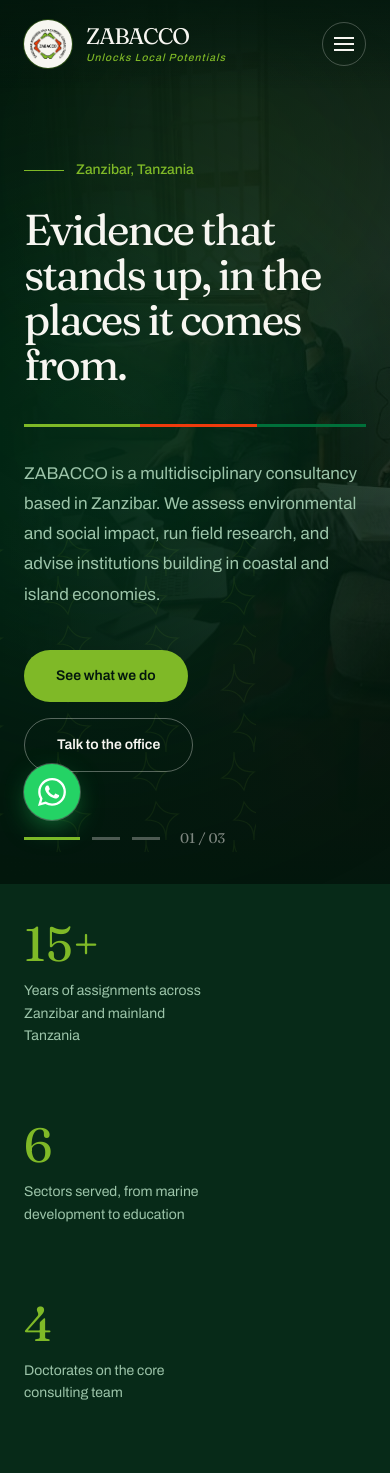
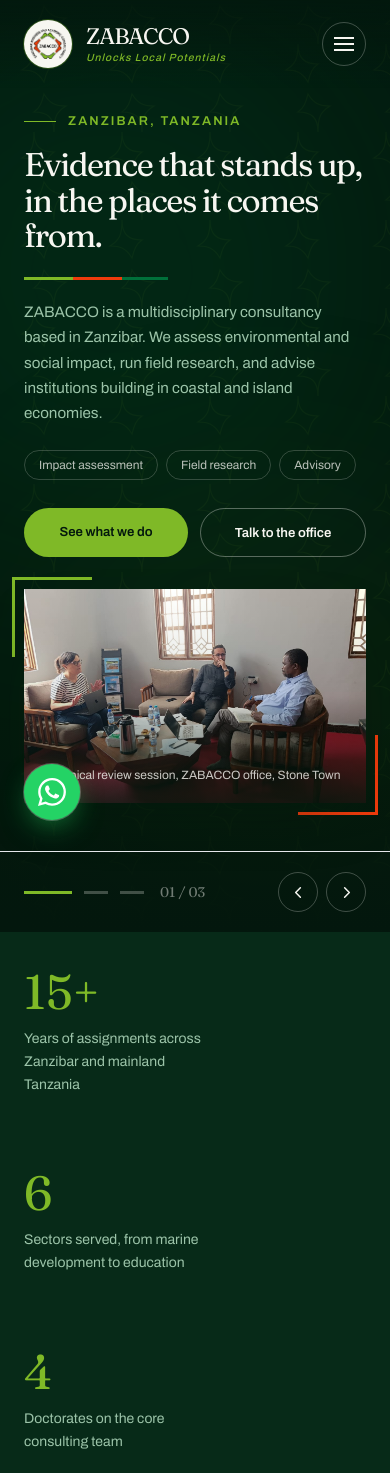
Before and after one commit to IssaFullStack/zabacco-website, a React (Vite) app: page /#/ in a window 390 px wide. Shown: the top 1473 px of the page. Built offline with nearby package versions, Linux system fonts and the light colour scheme.

Commit message:
Rebuild hero as an editorial split layout with framed image panel; tighten height on phones

```diff
--- a/src/components/HeroSlider.jsx
+++ b/src/components/HeroSlider.jsx
@@ -1,6 +1,6 @@
 import { useCallback, useEffect, useRef, useState } from 'react'
 import { Link } from 'react-router-dom'
-import { heroSlides } from '../data/site'
+import { heroSlides, org } from '../data/site'
 
 const DURATION = 7000
 
@@ -9,130 +9,156 @@
   const [paused, setPaused] = useState(false)
   const timer = useRef(null)
   const count = heroSlides.length
+  const slide = heroSlides[index]
 
   const go = useCallback((next) => setIndex(((next % count) + count) % count), [count])
 
   useEffect(() => {
-    const reduce = window.matchMedia('(prefers-reduced-motion: reduce)').matches
-    if (reduce || paused) return
+    if (window.matchMedia('(prefers-reduced-motion: reduce)').matches || paused) return
     timer.current = setTimeout(() => go(index + 1), DURATION)
     return () => clearTimeout(timer.current)
   }, [index, paused, go])
 
-  const onKey = (e) => {
-    if (e.key === 'ArrowRight') go(index + 1)
-    if (e.key === 'ArrowLeft') go(index - 1)
-  }
-
   return (
     <section
-      className="relative min-h-[min(94vh,50rem)] overflow-hidden bg-abyss text-ivory"
+      className="relative overflow-hidden bg-abyss text-ivory"
       onMouseEnter={() => setPaused(true)}
       onMouseLeave={() => setPaused(false)}
       onFocus={() => setPaused(true)}
       onBlur={() => setPaused(false)}
-      onKeyDown={onKey}
+      onKeyDown={(e) => {
+        if (e.key === 'ArrowRight') go(index + 1)
+        if (e.key === 'ArrowLeft') go(index - 1)
+      }}
       aria-roledescription="carousel"
       aria-label="ZABACCO introduction"
-      tabIndex={-1}
     >
-      {/* Slides */}
-      {heroSlides.map((slide, i) => (
-        <div
-          key={slide.image}
-          className={`absolute inset-0 transition-opacity duration-[1400ms] ease-tide ${
-            i === index ? 'opacity-100' : 'opacity-0'
-          }`}
-          aria-hidden={i !== index}
-        >
-          <img
-            src={slide.image}
-            alt=""
-            className={`h-full w-full object-cover object-center opacity-[0.34] transition-transform duration-[9000ms] ease-linear ${
-              i === index ? 'scale-110' : 'scale-100'
-            }`}
-          />
-        </div>
-      ))}
-
-      <div className="pointer-events-none absolute inset-0">
-        <div className="absolute inset-0 bg-gradient-to-r from-abyss via-abyss/92 to-abyss/45" />
-        <div className="absolute inset-0 bg-gradient-to-t from-abyss via-transparent to-abyss/80" />
-        <div className="absolute -left-32 top-1/4 h-[28rem] w-[28rem] rounded-full bg-palm/25 blur-[130px]" />
-        <div className="absolute right-0 top-0 h-80 w-80 rounded-full bg-leaf/10 blur-[130px]" />
-        <div className="lattice absolute -left-16 bottom-8 h-80 w-80 opacity-[0.09]" />
+      {/* Ground: brand glows and the emblem lattice, no photograph behind the type */}
+      <div className="pointer-events-none absolute inset-0" aria-hidden>
+        <div className="absolute -left-40 top-0 h-[34rem] w-[34rem] rounded-full bg-palm/25 blur-[140px]" />
+        <div className="absolute -right-20 bottom-0 h-[26rem] w-[26rem] rounded-full bg-leaf/[0.07] blur-[130px]" />
+        <div className="lattice absolute inset-0 opacity-[0.055]" />
+        <div className="absolute inset-x-0 bottom-0 h-56 bg-gradient-to-t from-abyss to-transparent" />
       </div>
 
+      <div className="shell relative grid items-center gap-8 pb-12 pt-28 sm:gap-12 sm:pb-20 sm:pt-36 nav:min-h-[46rem] nav:grid-cols-[1.08fr_0.92fr] nav:gap-16 nav:pb-24 nav:pt-40">
         {/* Copy */}
-      <div className="shell relative flex min-h-[min(94vh,50rem)] flex-col justify-end pb-28 pt-40 sm:pb-32">
         <div aria-live="polite" aria-atomic="true">
-          {heroSlides.map((slide, i) =>
-            i === index ? (
-              <div key={slide.image}>
-                <p className="flex animate-rise items-center gap-3 text-sm font-medium text-leaf">
-                  <span className="h-px w-10 bg-leaf" aria-hidden />
+          <div key={index}>
+            <p className="flex animate-rise items-center gap-3 text-[0.8rem] font-semibold uppercase tracking-[0.16em] text-leaf sm:text-sm sm:tracking-[0.18em]">
+              <span className="h-px w-8 bg-leaf sm:w-10" aria-hidden />
               {slide.kicker}
             </p>
-                <h1 className="mt-7 max-w-4xl animate-rise text-[2.7rem] leading-[1.04] [animation-delay:120ms] sm:text-6xl lg:text-[4.4rem]">
+
+            <h1 className="mt-4 animate-rise text-[2.05rem] sm:mt-7 leading-[1.08] [animation-delay:120ms] sm:text-[3.1rem] sm:leading-[1.05] nav:text-[3.4rem] xl:text-[3.9rem]">
               {slide.title}
             </h1>
-                <div className="brandline mt-9 h-[3px] w-full max-w-lg origin-left animate-drawline" aria-hidden />
-                <p className="mt-8 max-w-xl animate-rise lede text-frond [animation-delay:300ms]">
+
+            <div className="brandline mt-6 h-[3px] w-36 sm:mt-7 origin-left animate-drawline sm:w-56" aria-hidden />
+
+            <p className="mt-5 max-w-xl animate-rise text-[0.95rem] leading-[1.65] text-frond [animation-delay:280ms] sm:mt-8 sm:text-lg sm:leading-[1.8]">
               {slide.body}
             </p>
-                <div className="mt-10 flex animate-rise flex-wrap gap-4 [animation-delay:420ms]">
+
+            <ul className="mt-6 flex animate-rise flex-wrap gap-2 [animation-delay:360ms] sm:mt-7">
+              {slide.tags.map((tag) => (
+                <li
+                  key={tag}
+                  className="rounded-full border border-ivory/20 px-3.5 py-1.5 text-xs text-ivory/75 sm:text-[0.8rem]"
+                >
+                  {tag}
+                </li>
+              ))}
+            </ul>
+
+            <div className="mt-7 flex animate-rise flex-wrap gap-3 [animation-delay:440ms] sm:mt-10 sm:gap-4">
               <Link
                 to={slide.ctaTo}
-                    className="rounded-full bg-leaf px-8 py-4 text-sm font-semibold text-abyss shadow-lift transition-colors duration-300 hover:bg-ivory"
+                className="flex-1 whitespace-nowrap rounded-full bg-leaf px-4 py-3.5 text-center text-[0.82rem] font-semibold text-abyss sm:text-sm shadow-lift transition-colors duration-300 hover:bg-ivory sm:flex-none sm:px-8 sm:py-4"
               >
                 {slide.cta}
               </Link>
               <Link
                 to="/contact"
-                    className="rounded-full border border-ivory/35 px-8 py-4 text-sm font-semibold text-ivory transition-colors duration-300 hover:border-leaf hover:text-leaf"
+                className="flex-1 whitespace-nowrap rounded-full border border-ivory/35 px-4 py-3.5 text-center text-[0.82rem] font-semibold text-ivory sm:text-sm transition-colors duration-300 hover:border-leaf hover:text-leaf sm:flex-none sm:px-8 sm:py-4"
               >
                 Talk to the office
               </Link>
             </div>
           </div>
-            ) : null
-          )}
-        </div>
         </div>
 
-      {/* Controls */}
-      <div className="absolute inset-x-0 bottom-8 z-10">
-        <div className="shell flex items-center justify-between gap-6">
+        {/* Framed image panel */}
+        <figure className="relative">
+          <div
+            className="absolute -left-3 -top-3 h-20 w-20 border-l-[3px] border-t-[3px] border-leaf sm:-left-4 sm:-top-4 sm:h-28 sm:w-28"
+            aria-hidden
+          />
+          <div
+            className="absolute -bottom-3 -right-3 h-20 w-20 border-b-[3px] border-r-[3px] border-flame sm:-bottom-4 sm:-right-4 sm:h-28 sm:w-28"
+            aria-hidden
+          />
+
+          <div className="relative overflow-hidden bg-forest shadow-lift">
+            {heroSlides.map((s, i) => (
+              <img
+                key={s.image}
+                src={s.image}
+                alt={i === index ? s.caption : ''}
+                aria-hidden={i !== index}
+                className={`aspect-[16/10] w-full object-cover transition-all duration-[1400ms] ease-tide sm:aspect-[2/1] nav:aspect-[5/6] ${
+                  i === index
+                    ? 'relative z-10 scale-100 opacity-100'
+                    : 'absolute inset-0 z-0 scale-105 opacity-0'
+                }`}
+              />
+            ))}
+            <div
+              className="absolute inset-0 z-20 bg-gradient-to-t from-abyss/85 via-abyss/10 to-transparent"
+              aria-hidden
+            />
+            <figcaption className="absolute inset-x-0 bottom-0 z-30 p-5 text-xs leading-snug text-ivory/80 sm:p-6 sm:text-sm">
+              {slide.caption}
+            </figcaption>
+          </div>
+        </figure>
+      </div>
+
+      {/* Controls and standing line */}
+      <div className="relative border-t border-ivory/12">
+        <div className="shell flex flex-wrap items-center justify-between gap-5 py-5">
           <div className="flex items-center gap-3">
-            {heroSlides.map((slide, i) => (
+            {heroSlides.map((s, i) => (
               <button
-                key={slide.image}
+                key={s.image}
                 type="button"
                 onClick={() => go(i)}
-                aria-label={`Show slide ${i + 1}: ${slide.kicker}`}
+                aria-label={`Show slide ${i + 1}: ${s.kicker}`}
                 aria-current={i === index}
-                className="group py-3"
+                className="group py-2"
               >
                 <span
                   className={`block h-[3px] transition-all duration-500 ease-tide ${
-                    i === index ? 'w-14 bg-leaf' : 'w-7 bg-ivory/30 group-hover:bg-ivory/60'
+                    i === index ? 'w-12 bg-leaf sm:w-16' : 'w-6 bg-ivory/25 group-hover:bg-ivory/60'
                   }`}
                 />
               </button>
             ))}
-            <span className="ml-2 font-display text-sm text-ivory/50">
+            <span className="ml-1 font-display text-sm text-ivory/45">
               {String(index + 1).padStart(2, '0')} / {String(count).padStart(2, '0')}
             </span>
           </div>
 
-          <div className="hidden gap-2 sm:flex">
+          <p className="hidden text-sm text-ivory/45 nav:block">{org.tagline}</p>
+
+          <div className="flex gap-2">
             <button
               type="button"
               onClick={() => go(index - 1)}
               aria-label="Previous slide"
-              className="grid h-11 w-11 place-items-center rounded-full border border-ivory/25 text-ivory transition-colors hover:border-leaf hover:text-leaf"
+              className="grid h-10 w-10 place-items-center rounded-full border border-ivory/25 text-ivory transition-colors hover:border-leaf hover:text-leaf sm:h-11 sm:w-11"
             >
-              <svg width="16" height="16" viewBox="0 0 16 16" fill="none" aria-hidden>
+              <svg width="15" height="15" viewBox="0 0 16 16" fill="none" aria-hidden>
                 <path d="M10 3 5 8l5 5" stroke="currentColor" strokeWidth="1.6" strokeLinecap="round" strokeLinejoin="round" />
               </svg>
             </button>
@@ -140,9 +166,9 @@
               type="button"
               onClick={() => go(index + 1)}
               aria-label="Next slide"
-              className="grid h-11 w-11 place-items-center rounded-full border border-ivory/25 text-ivory transition-colors hover:border-leaf hover:text-leaf"
+              className="grid h-10 w-10 place-items-center rounded-full border border-ivory/25 text-ivory transition-colors hover:border-leaf hover:text-leaf sm:h-11 sm:w-11"
             >
-              <svg width="16" height="16" viewBox="0 0 16 16" fill="none" aria-hidden>
+              <svg width="15" height="15" viewBox="0 0 16 16" fill="none" aria-hidden>
                 <path d="m6 3 5 5-5 5" stroke="currentColor" strokeWidth="1.6" strokeLinecap="round" strokeLinejoin="round" />
               </svg>
             </button>
--- a/src/data/site.js
+++ b/src/data/site.js
@@ -532,6 +532,8 @@
     cta: 'See what we do',
     ctaTo: '/services',
     image: './assets/img/field-01.jpg',
+    caption: 'Technical review session, ZABACCO office, Stone Town',
+    tags: ['Impact assessment', 'Field research', 'Advisory'],
   },
   {
     kicker: 'Environmental and social impact assessment',
@@ -540,6 +542,8 @@
     cta: 'Review our assignments',
     ctaTo: '/projects',
     image: './assets/img/field-04.jpg',
+    caption: 'Scoping discussion with the full assignment team',
+    tags: ['IFC Performance Standards', 'ESIA', 'Environmental audit'],
   },
   {
     kicker: 'Fieldwork and consultation',
@@ -548,6 +552,8 @@
     cta: 'How we work',
     ctaTo: '/approach',
     image: './assets/img/field-06.jpg',
+    caption: 'Partner briefing ahead of a coastal baseline survey',
+    tags: ['Baseline data', 'Consultation', 'Kiswahili delivery'],
   },
 ]
 
```
Lines whose indentation alone changed are shown as unchanged.
